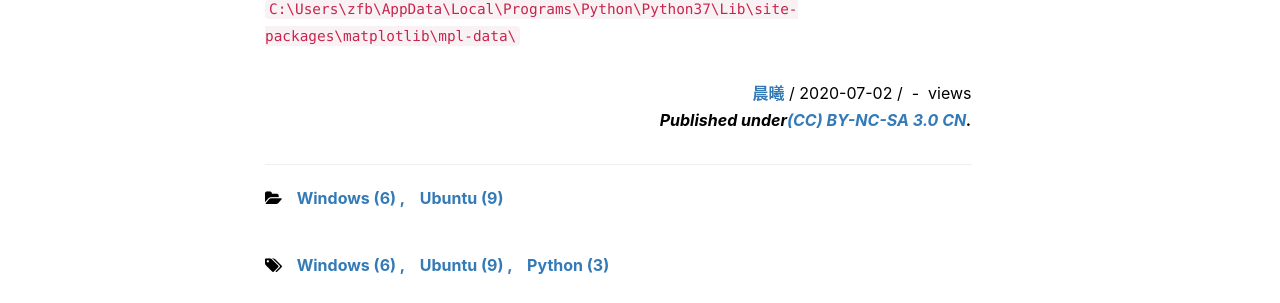
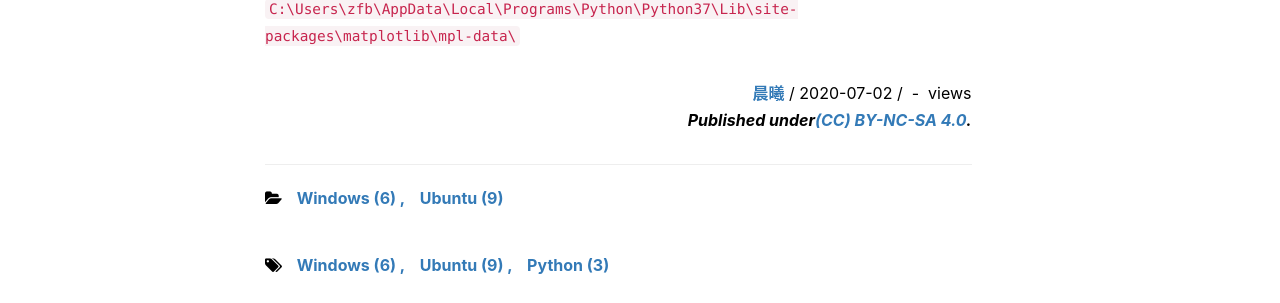
Before and after one commit to zfb132/zfb132.github.com, a Jekyll site: the page built from _posts/2020-07-02-matplotlib_tricks.md, in a window 1280 px wide and 900 px high, scrolled down 1775 px. Shown: the part 150-453 px from the top of the window. Built offline with Jekyll 4.4.1, drawn with Linux system fonts in a browser that asks for light colours; nearby versions of some CDN libraries; comment, search, counter and statistics services are not loaded.

Commit message:
更新许可协议

```diff
--- a/_layouts/post.html
+++ b/_layouts/post.html
@@ -50,7 +50,7 @@ layout: default
 				</span>/&nbsp;<span id="{{ page.url }}" class="leancloud_visitors" data-flag-title="{{ page.title }}"> - </span>&nbsp;views
 				<br>
 				<span>
-					<strong><em>Published under<a href="http://creativecommons.org/licenses/by-nc-sa/3.0/cn/">(CC) BY-NC-SA 3.0 CN</a>.
+					<strong><em>Published under<a href="https://creativecommons.org/licenses/by-nc-sa/4.0/">(CC) BY-NC-SA 4.0</a>.
 					</em></strong>
 				</span>
 
```
